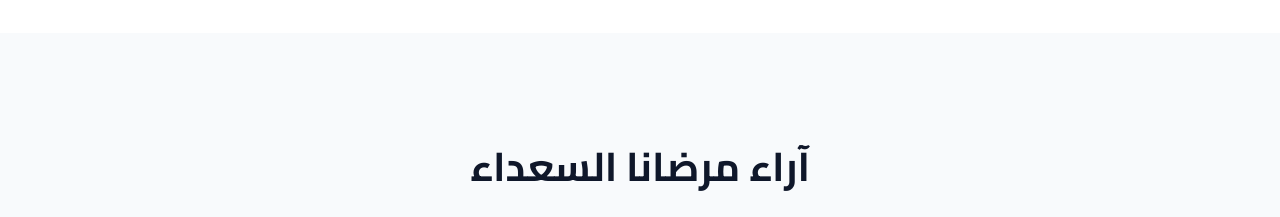
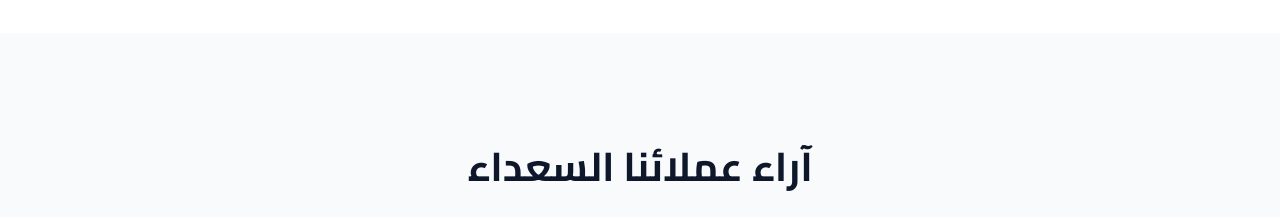
Before and after one commit to mohameda7med331-lab/Dr-Malak, a plain HTML site: page index.html in a window 1280 px wide. Shown: the part 3320-3537 px from the top of the page. Drawn offline with Linux system fonts and the light colour scheme.

```diff
--- a/index.html
+++ b/index.html
@@ -609,7 +609,7 @@
     <!-- Testimonials Section -->
     <section id="testimonials" class="testimonials">
         <div class="section-title">
-            <h2>آراء مرضانا السعداء</h2>
+            <h2>آراء عملائنا السعداء</h2>
             <p>ماذا يقول من زاروا عيادة Dr. Malak Moataz وجربوا ابتسامة جديدة</p>
         </div>
         <div class="testimonials-grid">
```
